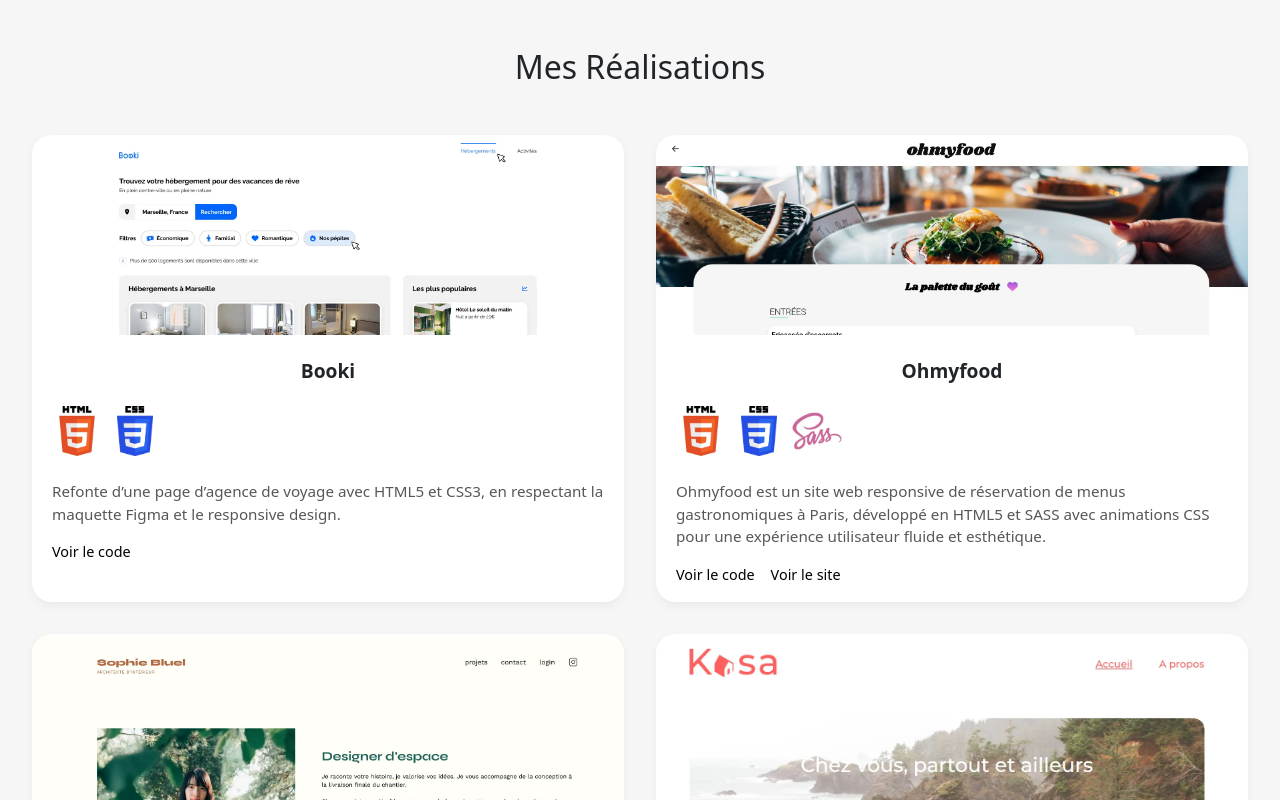
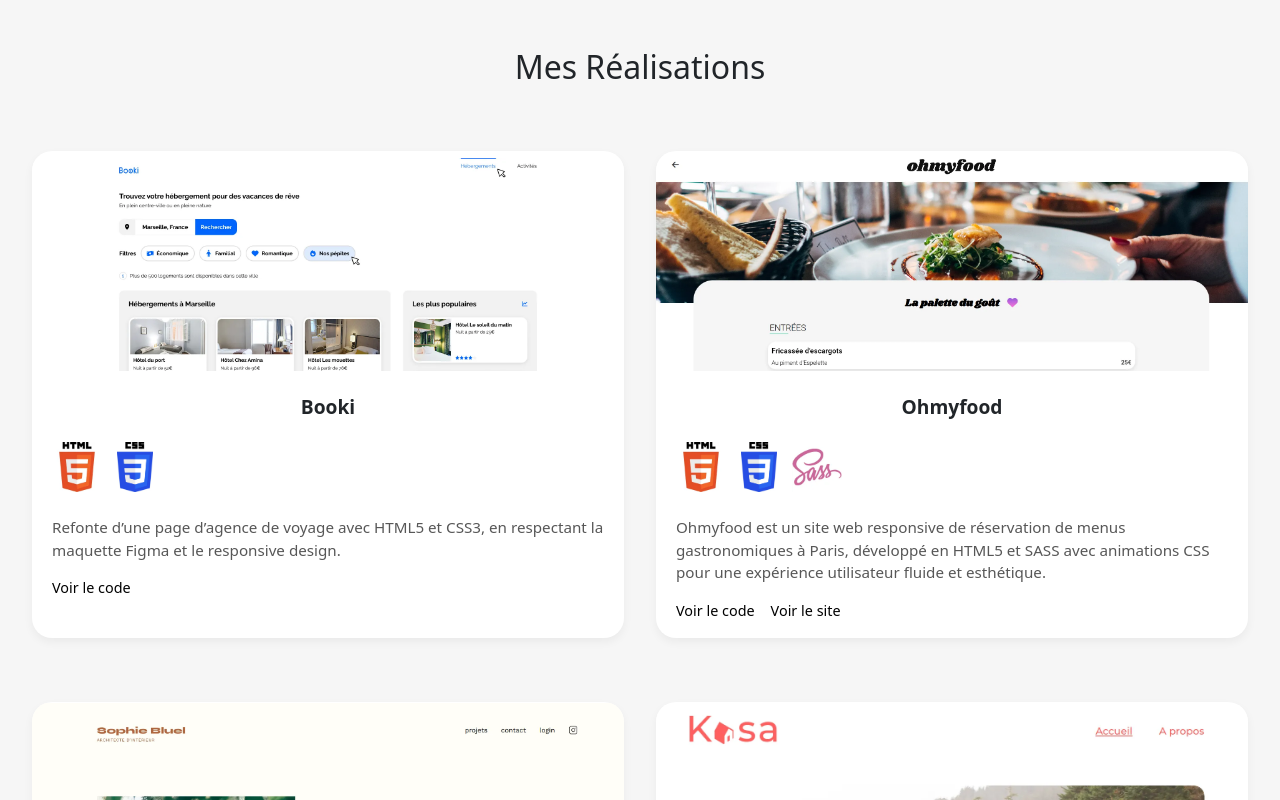
Before and after one commit to Allix35/portfolio, a React (Vite) app: page / in a window 1280 px wide. Shown: the part 1020-1820 px from the top of the page. Built offline with nearby package versions, Linux system fonts and the light colour scheme.

Commit message:
Correction du responsive

```diff
--- a/css/main.css
+++ b/css/main.css
@@ -178,6 +178,7 @@ a {
 @media (max-width: 768px) {
   .hero {
     flex-direction: column;
+    align-items: center;
     text-align: center;
     padding: 2rem;
   }
@@ -194,13 +195,22 @@ a {
   }
   .hero .hero-content .hero-title {
     font-size: 2rem;
+    justify-content: center;
   }
   .hero .hero-content .hero-tagline {
     font-size: 1rem;
     margin-bottom: 1.5rem;
+    text-align: center;
+    justify-content: center;
+  }
+  .hero .hero-content .hero-button {
+    margin-bottom: 15px;
   }
 }
 .project-card {
+  width: 100%;
+  max-width: 100%;
+  margin: 1rem auto;
   background-color: #ffffff;
   border-radius: 20px;
   overflow: hidden;
@@ -212,12 +222,25 @@ a {
 }
 .project-card .project-image {
   width: 100%;
-  height: 200px;
+  height: 220px;
   -o-object-fit: cover;
      object-fit: cover;
   display: block;
   -o-object-position: 50% -2%;
      object-position: 50% -2%;
+  border-radius: 0.5rem;
+}
+@media (max-width: 768px) {
+  .project-card .project-image {
+    max-width: 100%;
+    height: 150px;
+  }
+}
+@media (max-width: 480px) {
+  .project-card .project-image {
+    max-width: 100%;
+    height: 100px;
+  }
 }
 .project-card .project-info {
   padding: 1rem 1.25rem;
@@ -229,14 +252,28 @@ a {
 }
 .project-card .project-info .project-tech {
   display: flex;
+  flex-wrap: wrap;
   gap: 0.5rem;
   margin: 1.5rem 0;
+  align-items: center;
 }
 .project-card .project-info .project-tech .tech-logo {
   width: 50px;
   height: 50px;
   -o-object-fit: contain;
      object-fit: contain;
+}
+@media (max-width: 768px) {
+  .project-card .project-info .project-tech .tech-logo {
+    width: 1.8rem;
+    height: auto;
+  }
+}
+@media (max-width: 480px) {
+  .project-card .project-info .project-tech .tech-logo {
+    width: 1.5rem;
+    height: auto;
+  }
 }
 .project-card .project-info .project-description {
   font-size: 0.95rem;
@@ -313,4 +350,9 @@ a {
   display: grid;
   gap: 2rem;
   grid-template-columns: repeat(2, 1fr);
+}
+@media (max-width: 768px) {
+  .projects-section .projects-grid {
+    grid-template-columns: 1fr;
+  }
 }/*# sourceMappingURL=main.css.map */
--- a/src/components/Cards.jsx
+++ b/src/components/Cards.jsx
@@ -4,15 +4,16 @@ const Cards = ({ title, category, image, github, live, description }) => {
   return (
     <div className="project-card">
       <img
-        src={image}
-        alt={`Aperçu de ${title}`}
-        className="project-image"
-        loading="lazy"
-      />
+  src={image}
+  alt={`Aperçu de ${title}`}
+  className="project-image img-fluid"
+  loading="lazy"
+/>
+
       <div className="project-info">
         <h3>{title}</h3>
 
-        {/* Logos des technologies (accessibilité OK + lazy loading) */}
+
         {Array.isArray(category) && (
           <div className="project-tech">
             {category.map((logo, index) => (
@@ -21,19 +22,19 @@ const Cards = ({ title, category, image, github, live, description }) => {
                 src={logo.src}
                 alt=""
                 aria-hidden="true"
-                className="tech-logo"
+                className="tech-logo img-fluid"
                 loading="lazy"
               />
             ))}
           </div>
         )}
 
-        {/* Description */}
+
         {description && (
           <p className="project-description">{description}</p>
         )}
 
-        {/* Liens */}
+
         <div className="project-links">
           <a href={github} target="_blank" rel="noopener noreferrer">
             Voir le code
--- a/src/styles/components/_cards.scss
+++ b/src/styles/components/_cards.scss
@@ -1,6 +1,9 @@
 @use "../variables" as *;
 
 .project-card {
+  width: 100%;
+  max-width: 100%;
+  margin: 1rem auto;
   background-color: $color-bg;
   border-radius: 20px;
   overflow: hidden;
@@ -13,11 +16,22 @@
 
   .project-image {
     width: 100%;
-    height: 200px;
+    height: 220px;
     object-fit: cover;
     display: block;
     object-position: 50% -2%;
-  }
+    border-radius: 0.5rem;
+
+      @media (max-width: 768px) {
+        max-width: 100%;
+        height: 150px;
+      }
+
+      @media (max-width: 480px) {
+        max-width: 100%;
+        height: 100px;
+      }
+    }
 
   .project-info {
     padding: 1rem 1.25rem;
@@ -30,15 +44,32 @@
 
     .project-tech {
       display: flex;
+      flex-wrap: wrap;
       gap: 0.5rem;
       margin: 1.5rem 0;
+      align-items: center;
 
       .tech-logo {
         width: 50px;
         height: 50px;
         object-fit: contain;
       }
+
+      @media (max-width: 768px) {
+        .tech-logo {
+          width: 1.8rem;
+          height: auto;
+        }
+      }
+
+      @media (max-width: 480px) {
+        .tech-logo {
+          width: 1.5rem;
+          height: auto;
+        }
+      }
     }
+
 
     .project-description {
       font-size: 0.95rem;
--- a/src/styles/pages/_projects.scss
+++ b/src/styles/pages/_projects.scss
@@ -12,5 +12,9 @@
       display: grid;
       gap: 2rem;
       grid-template-columns: repeat(2, 1fr);
+
+      @media (max-width: 768px) {
+        grid-template-columns: 1fr;
+      }
     }
   }
```
Also changed, not shown: src/styles/components/_hero.scss (+7 -0 lines), 1 other file (tests, documents, lock files or other folders).
